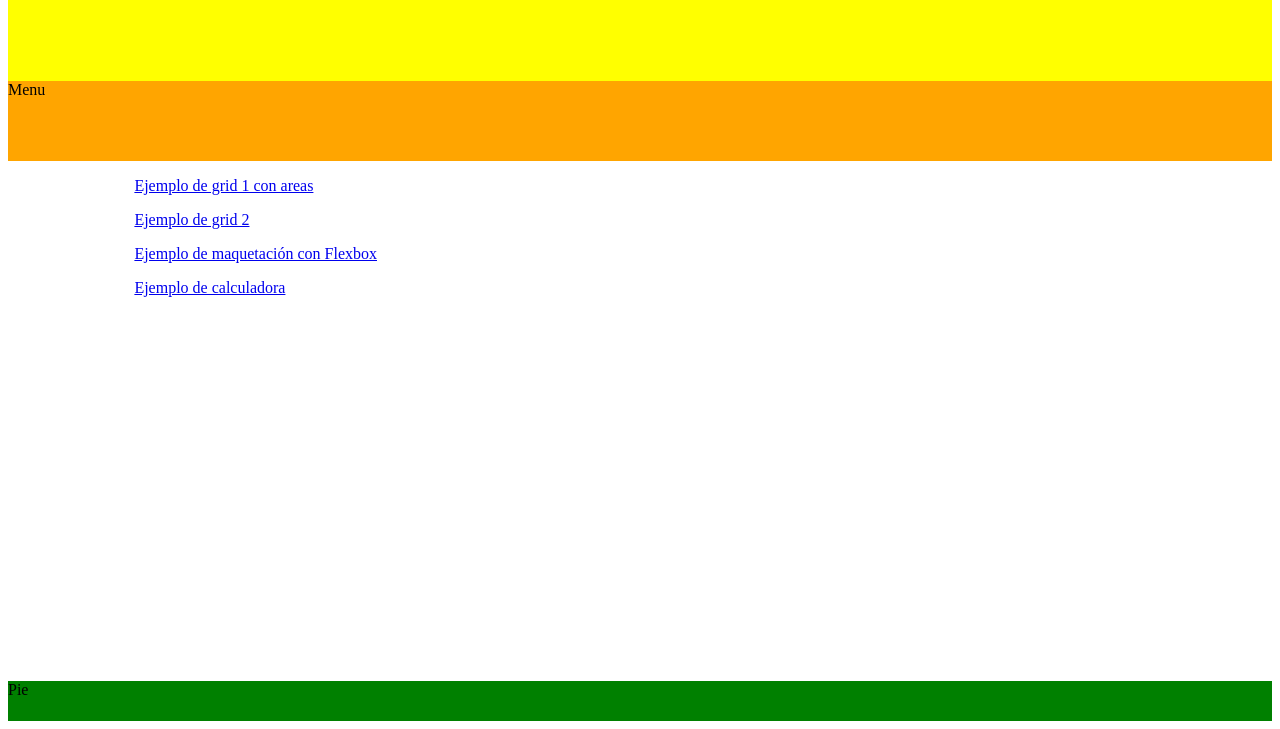
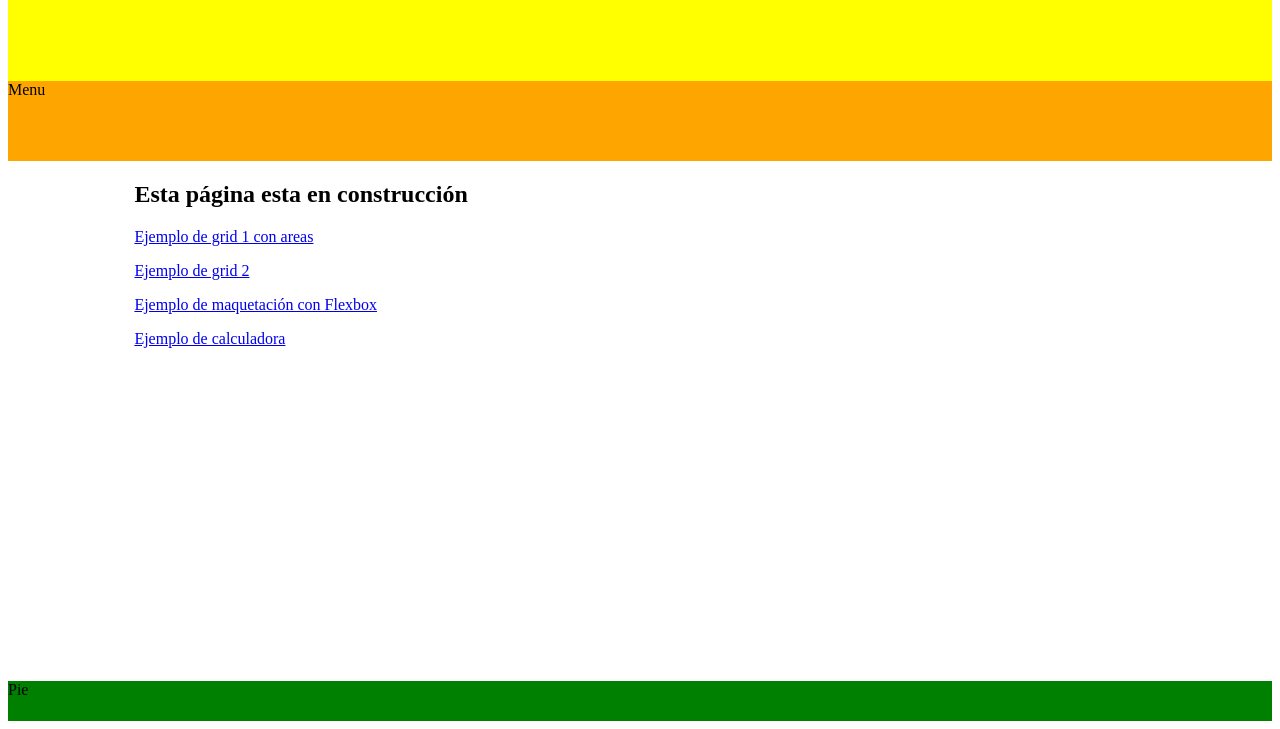
Before and after one commit to afernandezcatalan/afernandezcatalan.DIW.github.io, a plain HTML site: page index.html in a window 1280 px wide. Shown: the part 87-816 px from the top of the page. Drawn offline with Linux system fonts and the light colour scheme.

Commit message:
Update index.html

```diff
--- a/index.html
+++ b/index.html
@@ -15,6 +15,7 @@
     <div class="menu">Menu</div>
 
     <div class="cuerpo">
+        <h2>Esta página esta en construcción</h2>
         <p><a href="EJER1.HTML">Ejemplo de grid 1 con areas</a></p>
         <p><a href="EJER2.HTML">Ejemplo de grid 2</a></p>
         <p><a href="ejer3.HTML">Ejemplo de maquetación con Flexbox</a></p>
```
